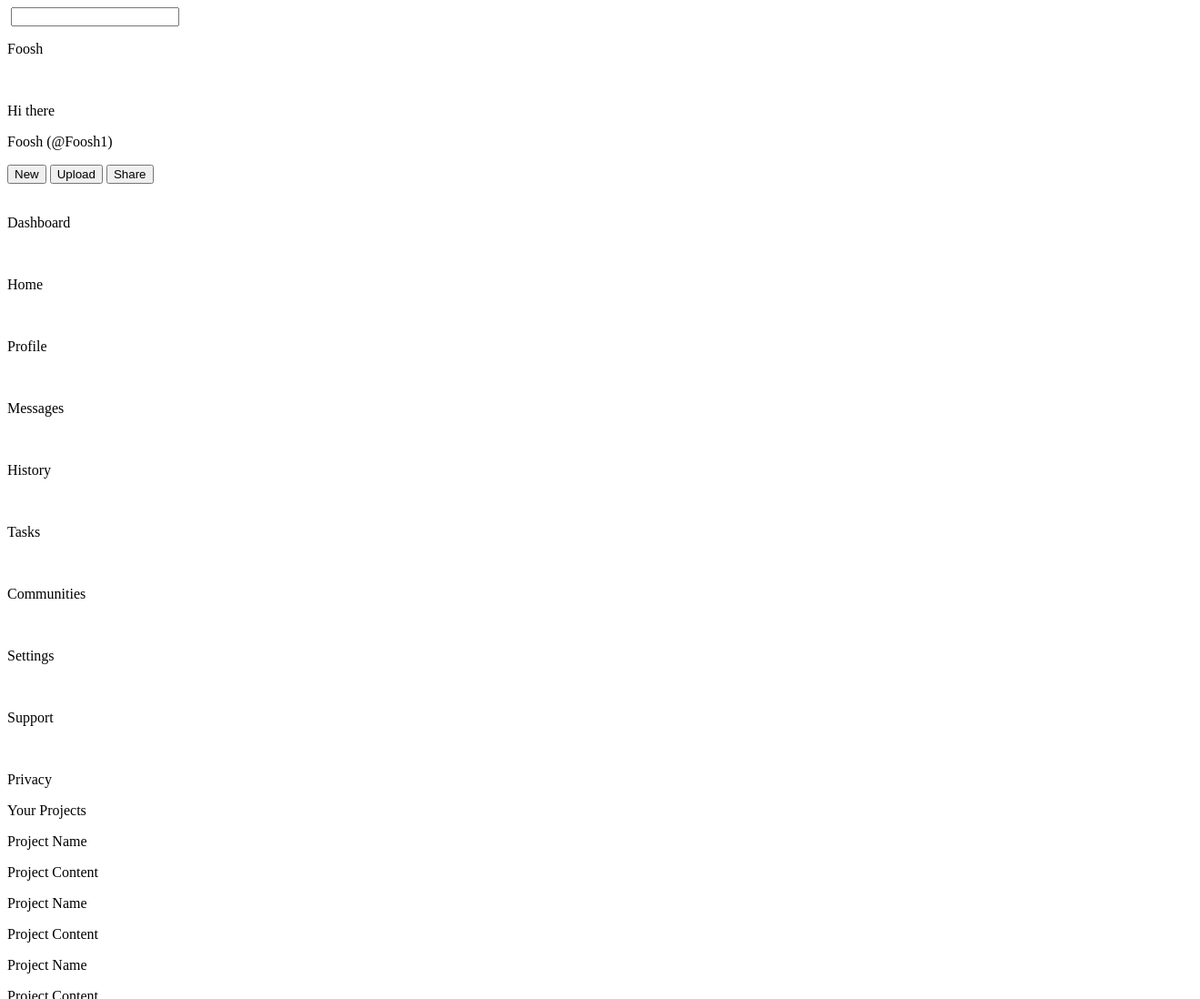
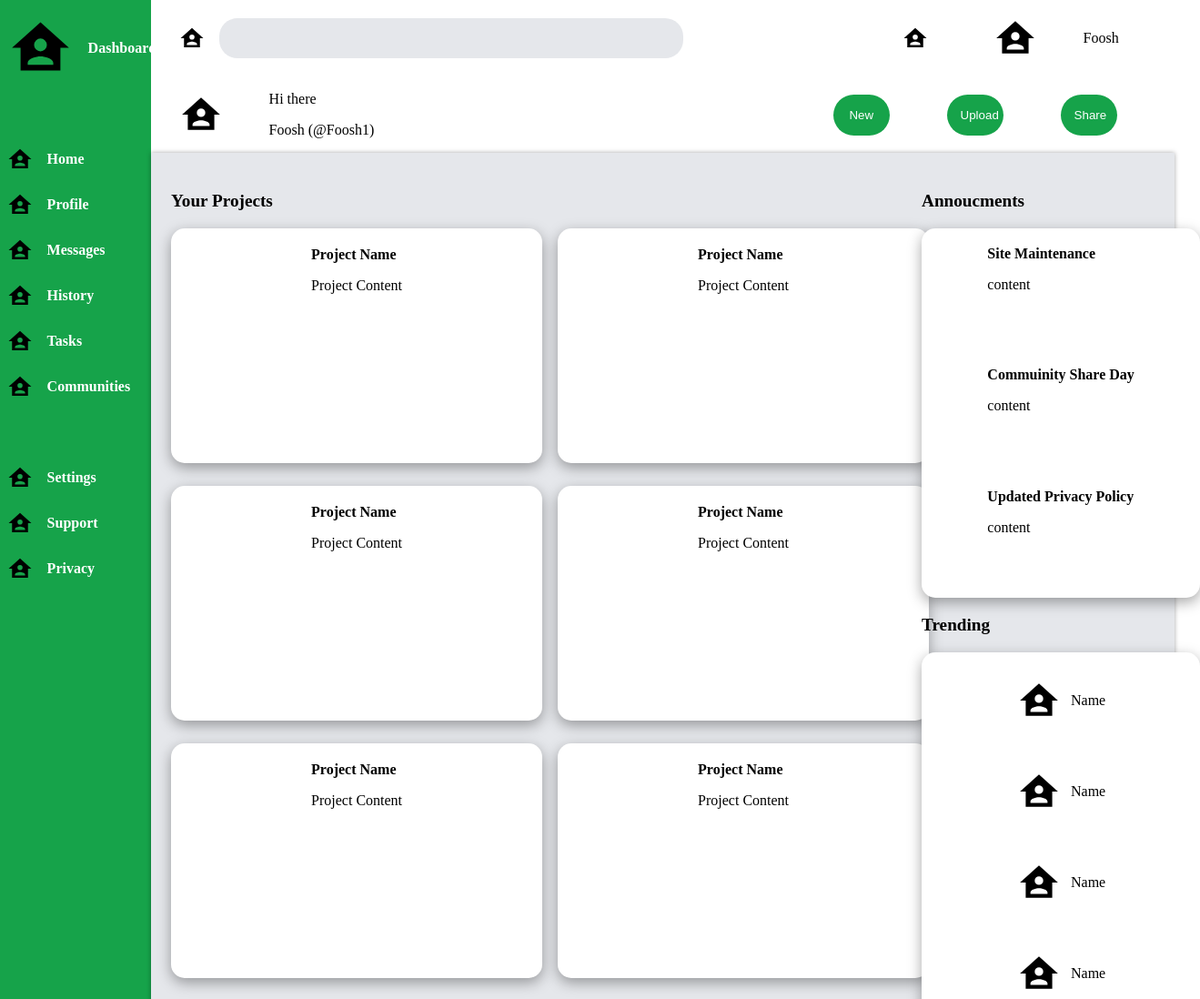
Before and after one commit to Foosh1/admin-dashboard, a plain HTML site: page index.html in a window 1280 px wide. Shown: the top 1098 px of the page at 91% size, 1319 px wide, since content can reach past the window. Drawn offline with Linux system fonts and the light colour scheme.

Commit message:
mostly complete

```diff
--- a/index.html
+++ b/index.html
@@ -13,164 +13,214 @@
 
         <div class="head-content">
 
-            <img href="search-icon">
+            <div class="search-bar">
+
+                <img class="sidebar-imgs" src="images/home-account.svg" alt="">
                 <input type="text">
 
+            </div>
 
-            <img href="bell-icon">
-            <img href="profile-img">
+            <div class="notifications">
+
+                <img class="sidebar-imgs" src="images/home-account.svg" alt="">
+                <img class="account-img" src="images/home-account.svg" alt="">
                 <p>Foosh</p>
 
-            <img href="profile-img">
+            </div>
+
+            <div class="greeting">
+
+                <img class="account-img" src="images/home-account.svg" alt="">
+
+                <div>
                     <p> Hi there</p>
                     <p> Foosh (@Foosh1)</p>
+                </div>
+            </div>
+
+            <div class = "create-buttons">
 
                 <button>New</button>
                 <button>Upload</button>
                 <button>Share</button>
 
             </div>
-
+        </div>
     </header>
 
     <div class="sidebar-content">
 
-        <div class="side-bar-links">
-            <img href="icon">
+        <div class="dashboard">
+
+            <div class="sidebar-links">
+                <img class="dashboard-imgs" src="images/home-account.svg" alt="">
                 <p>Dashboard</p>
             </div>
 
-        <div class="side-bar-links">
-            <img href="icon">
+        </div>
+
+        <div class="main-nav">
+
+            <div class="sidebar-links">
+                <img class="sidebar-imgs" src="images/home-account.svg" alt="">
                 <p>Home</p>
             </div>
 
-        <div class="side-bar-links">
-            <img href="icon">
+            <div class="sidebar-links">
+                <img class="sidebar-imgs" src="images/home-account.svg" alt="">
                 <p>Profile</p>
             </div>
 
-        <div class="side-bar-links">
-            <img href="icon">
+            <div class="sidebar-links">
+                <img class="sidebar-imgs" src="images/home-account.svg" alt="">
                 <p>Messages</p>
             </div>
 
-        <div class="side-bar-links">
-            <img href="icon">
+            <div class="sidebar-links">
+                <img class="sidebar-imgs" src="images/home-account.svg" alt="">
                 <p>History</p>
             </div>
 
-        <div class="side-bar-links">
-            <img href="icon">
+            <div class="sidebar-links">
+                <img class="sidebar-imgs" src="images/home-account.svg" alt="">
                 <p>Tasks</p>
             </div>
 
-        <div class="side-bar-links">
-            <img href="icon">
+            <div class="sidebar-links">
+                <img class="sidebar-imgs" src="images/home-account.svg" alt="">
                 <p>Communities</p>
             </div>
 
-        <div class="side-bar-links">
-            <img href="icon">
+        </div>
+
+        <div class="second-nav">
+
+            <div class="sidebar-links">
+                <img class="sidebar-imgs" src="images/home-account.svg" alt="">
                 <p>Settings</p>
             </div>
 
-        <div class="side-bar-links">
-            <img href="icon">
+            <div class="sidebar-links">
+                <img class="sidebar-imgs" src="images/home-account.svg" alt="">
                 <p>Support</p>
             </div>
 
-        <div class="side-bar-links">
-            <img href="icon">
+            <div class="sidebar-links">
+                <img class="sidebar-imgs" src="images/home-account.svg" alt="">
                 <p>Privacy</p>
             </div>
 
         </div>
+    </div>
 
     <div class="main-content">
 
-        <p>Your Projects</p>
+        <div class="projects">
+
+            <p class="main-labels">Your Projects</p>
+
+            <div class="project-cards">
 
                 <div class="project-card">
-
-            <p>Project Name</p>
+                    <div>
+                        <p class="card-name">Project Name</p>
                         <p>Project Content</p>
-
+                    </div>
                 </div>
 
                 <div class="project-card">
-
-            <p>Project Name</p>
+                    <div>
+                        <p class="card-name">Project Name</p>
                         <p>Project Content</p>
-
+                    </div>
                 </div>
 
                 <div class="project-card">
-
-            <p>Project Name</p>
+                    <div>
+                        <p class="card-name">Project Name</p>
                         <p>Project Content</p>
-
+                    </div>
                 </div>
 
                 <div class="project-card">
-
-            <p>Project Name</p>
+                    <div>
+                        <p class="card-name">Project Name</p>
                         <p>Project Content</p>
-
+                    </div>
                 </div>
 
                 <div class="project-card">
-
-            <p>Project Name</p>
+                    <div>
+                        <p class="card-name">Project Name</p>
                         <p>Project Content</p>
-
+                    </div>
                 </div>
 
                 <div class="project-card">
-
-            <p>Project Name</p>
+                    <div>
+                        <p class="card-name">Project Name</p>
                         <p>Project Content</p>
-
+                    </div>
+                </div>
+            </div>
         </div>
 
-        <div class="project-card">
+        <div class="other-cards">
 
-            <p>Project Name</p>
-            <p>Project Content</p>
+            <div class ="annoucments">
 
+                <p class="main-labels">Annoucments</p>
+
+                <div class="info-card annoucments-card">
+
+                    <div>
+                        <p class="card-name">Site Maintenance</p>
+                        <p>content</p>
                     </div>
 
-        <p>Annoucments</p>
-
-        <div class="info-card">
-
-            <p>Site Maintenance</p>
-            <p>Commuinity Share Day</p>
-            <p>Updated Privacy Policy</p>
-
+                    <div>
+                        <p class="card-name">Commuinity Share Day</p>
+                        <p>content</p>
                     </div>
 
-        <p>Trending</p>
+                    <div>
+                        <p class="card-name">Updated Privacy Policy</p>
+                        <p>content</p>
+                    </div>
+                </div>
+            </div>
 
-        <div class="info-card">
 
-            <img href="icon">
+            <div class="trending">
+
+                <p class="main-labels">Trending</p>
+
+                <div class="info-card trending-card">
+
+                    <div class="trending-account">
+                        <img class="account-img" src="images/home-account.svg" alt="">
                         <p>Name</p>
+                    </div>
 
-            <img href="icon">
+                    <div class="trending-account">
+                        <img class="account-img" src="images/home-account.svg" alt="">
                         <p>Name</p>
+                    </div>
 
-            <img href="icon">
+                    <div class="trending-account">
+                        <img class="account-img" src="images/home-account.svg" alt="">
                         <p>Name</p>
+                    </div>
 
-            <img href="icon">
+                    <div class="trending-account">
+                        <img class="account-img" src="images/home-account.svg" alt="">
                         <p>Name</p>
-
                     </div>
 
                 </div>
-
-
+            </div>
+        </div>
+    </div>
 
 </body>
 </html>
--- a/style.css
+++ b/style.css
@@ -0,0 +1,181 @@
+html,body{
+    margin: 0;
+    padding: 0;
+    color: black;
+}
+
+body{
+    height:100vh;
+    display: grid;
+    grid-template-columns: 1fr 6fr;
+}
+
+header{
+    grid-column-start: 2;
+    grid-column-end: 3;
+
+    background-color: white;
+}
+
+.head-content{
+    display:grid;
+    grid-template-columns: 2fr 1fr;
+    grid-template-rows: 1fr 1fr;
+}
+
+.search-bar{
+    margin-left: 30px;
+    display: grid;
+    grid-template-columns: 30px auto;
+    align-items: center;
+    gap:15px;
+}
+
+input{
+    border-style: none;
+    background-color: #E5E7EB;
+    border-radius: 20px;
+    height:50%;
+    width:75%;
+}
+
+.notifications{
+    justify-self: end;
+
+    display: grid;
+    grid-template-columns: 1fr 1fr 1fr;
+    align-items: center;
+    width: 300px;
+
+}
+
+.create-buttons{
+    display: grid;
+    grid-template-columns: 1fr 1fr 1fr;
+
+    align-items: center;
+}
+
+button{
+    background-color: #16a34a;
+    color: white;
+    padding:15px;
+    width:50%;
+    border-style: none;
+    border-radius: 30px;
+}
+.greeting{
+    margin-left:30px;
+    display: grid;
+    grid-template-columns: 100px auto;
+    align-items: center;
+
+}
+.account-img{
+    height:50px;
+    width:50px;
+}
+
+.sidebar-content{
+    grid-column-start: 1;
+    grid-column-end: 2;
+    grid-row-start: 1;
+    grid-row-end: 3;
+
+    display: grid;
+    grid-template-rows: 100px 300px 200px;
+    gap:50px;
+
+    color:white;
+    background-color: #16a34a;
+    font-weight: bold;
+}
+
+.sidebar-links{
+    display: flex;
+    justify-content: left;
+    align-items: center;
+    margin-left: 4%;
+    gap:15px;
+}
+
+.dashboard{
+    margin-top: 15px;
+}
+.dashboard-imgs{
+    height: 75px;
+    width: 75px;
+}
+
+.sidebar-imgs{
+    height: 30px;
+    width:30px;
+}
+
+.main-content{
+    grid-column-start: 2;
+    grid-column-end: 3;
+
+    display: grid;
+    grid-template-columns: 3fr 1fr;
+
+    background-color: #E5E7EB;
+    box-shadow: rgba(0, 0, 0, 0.35) 0px 0px 5px;
+    padding:2%;
+}
+
+.main-labels{
+    font-weight: bold;
+    font-size: 1.2em;
+}
+.project-cards{
+    display: grid;
+    grid-template-columns: 1fr 1fr;
+    grid-template-rows: 1fr 1fr 1fr;
+    gap:25px;
+
+}
+
+.project-card{
+    background-color: white;
+    height:250px;
+    width:400px;
+    box-shadow: rgba(0, 0, 0, 0.35) 0px 5px 15px;
+    padding: 1%;
+    border-radius: 15px;
+    display: grid;
+    justify-content: center;
+
+}
+
+.card-name{
+    font-weight: bold;
+}
+
+.info-card{
+    background-color: white;
+    height:400px;
+    width:300px;
+    box-shadow: rgba(0, 0, 0, 0.35) 0px 5px 15px;
+    border-radius: 15px;
+    padding:1%;
+}
+
+.annoucments-card{
+    display: grid;
+    grid-template-rows: repeat(3,1fr);
+    justify-content: center;
+}
+
+.trending-card{
+    display: grid;
+    grid-template-rows: repeat(4,1fr);
+    justify-content: center;
+}
+
+.trending-account{
+    display: flex;
+    justify-content: center;
+    align-items: center;
+    gap:10px;
+}
```
Also changed, not shown: images/account-circle-outline.svg (added), images/home-account.svg (added). Lines whose indentation alone changed are shown as unchanged.
